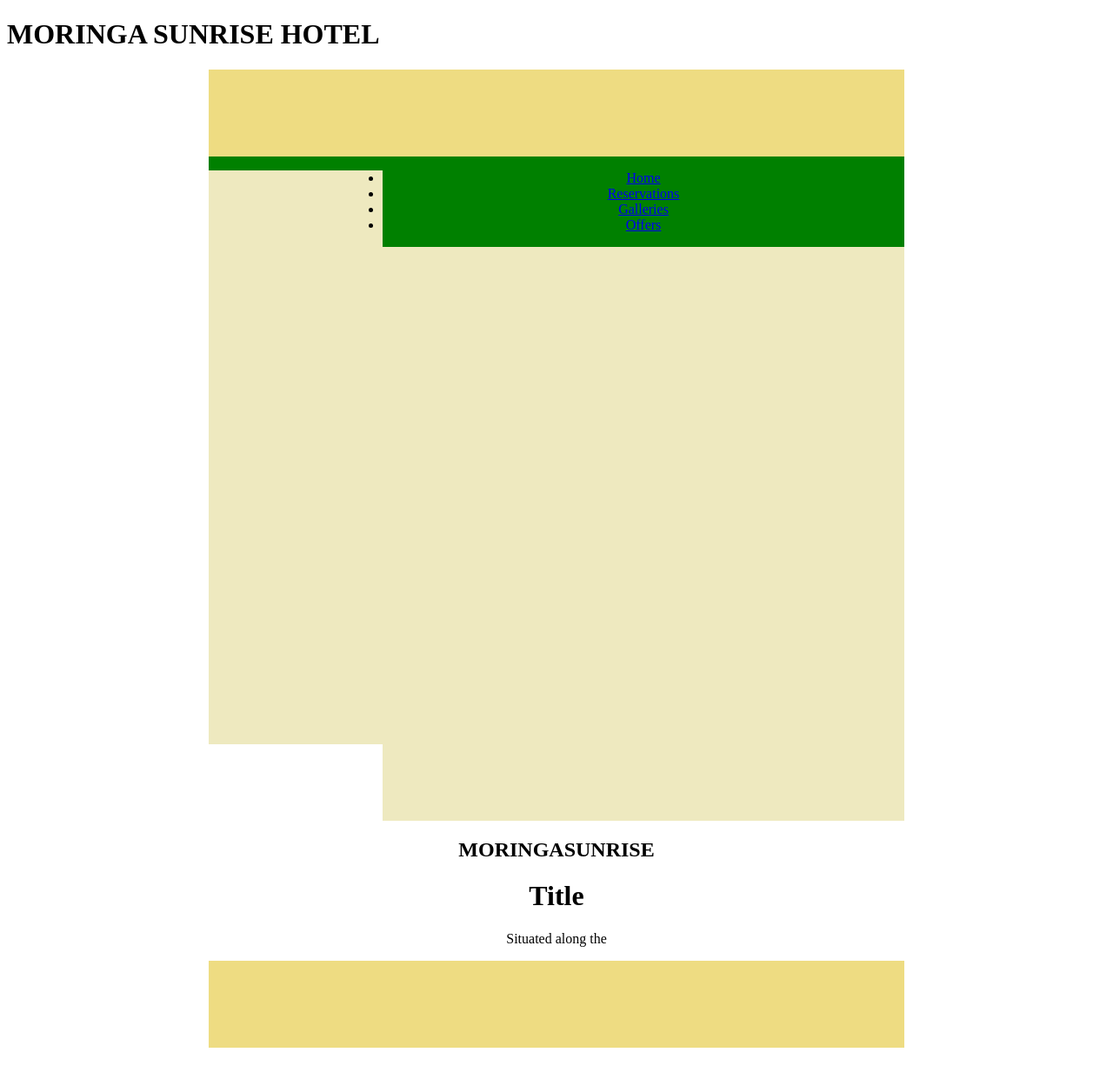
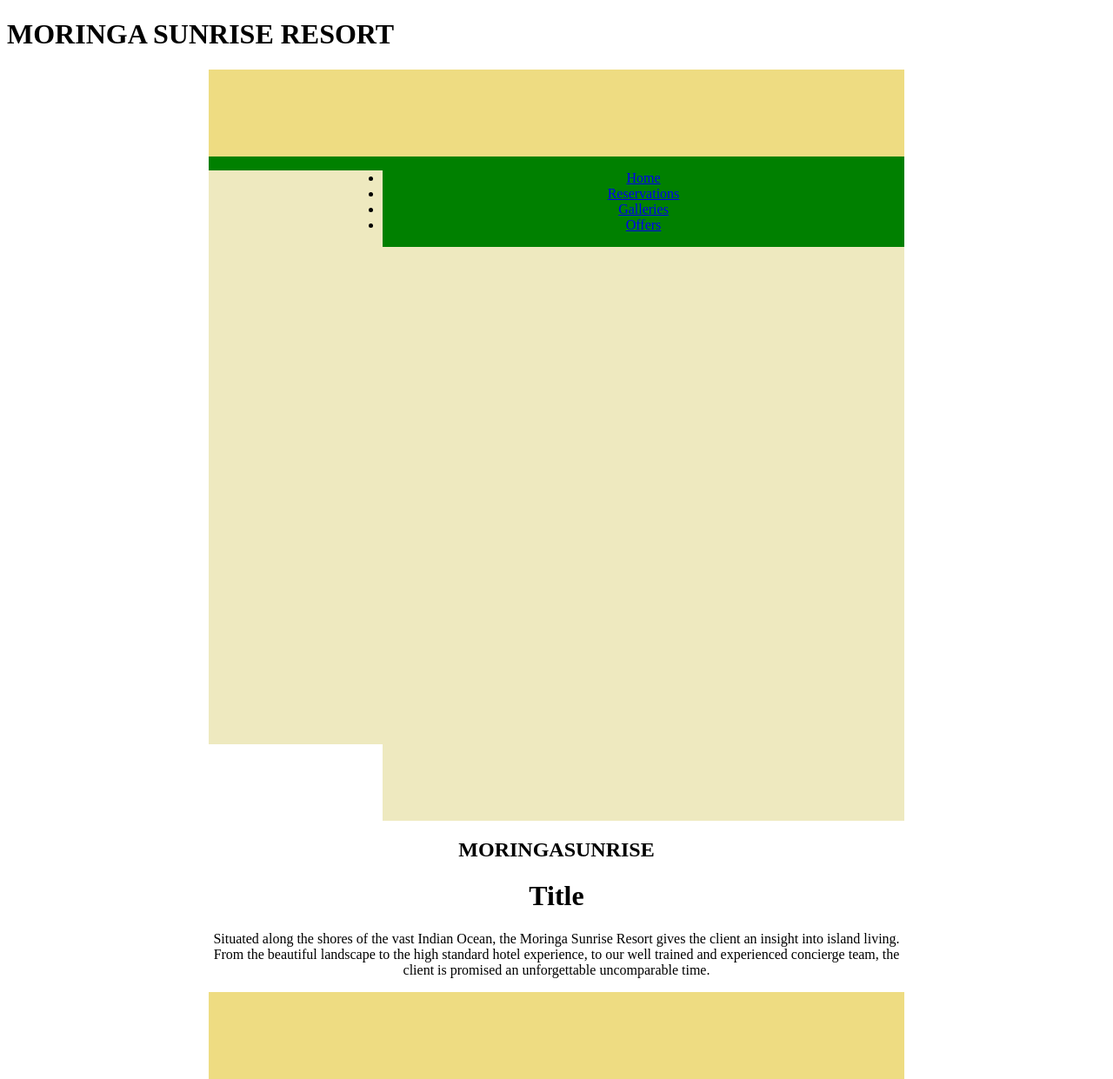
Before and after one commit to ArvidQuarshie/moringasunrise, a plain HTML site: page index.html in a window 1280 px wide. Shown: the whole page at 87% size. Before the commit the page ends 1205 px from the top, so only its background shows below. Drawn offline with Linux system fonts and the light colour scheme; files that its build step writes are made by us from their sources.

Commit message:
added text

```diff
--- a/index.html
+++ b/index.html
@@ -2,9 +2,9 @@
 <html>
 
 <head>
-     <h1>MORINGA SUNRISE HOTEL</h1>
+     <h1>MORINGA SUNRISE RESORT</h1>
     <meta http-equiv="Content-Type" content="text/html; charset=utf-8" />
-     <title>Moringa Sunrise Hotel</title>
+     <title>Moringa Sunrise Resort</title>
     <link rel="stylesheet" type ="text/css" href="main.css">
  </head>
 <body>
@@ -35,8 +35,13 @@
                          <h1>Title</h1>
                          </div>
                         <div class="content">
-                         <p>Situated along the </p>
-                         </div></div></div></div></div>
+                         <p>Situated along the shores of the vast Indian Ocean, the Moringa Sunrise Resort gives the client an insight into island living. From the beautiful landscape to the high standard hotel experience, to our well trained and experienced concierge team, the client is promised an unforgettable uncomparable time.</p>
+                            <p></p>
+                         </div>
+                        </div>
+                     </div>
+                    </div>
+                 </div>
 
        <div id="footer"></div>
         </div>
```
